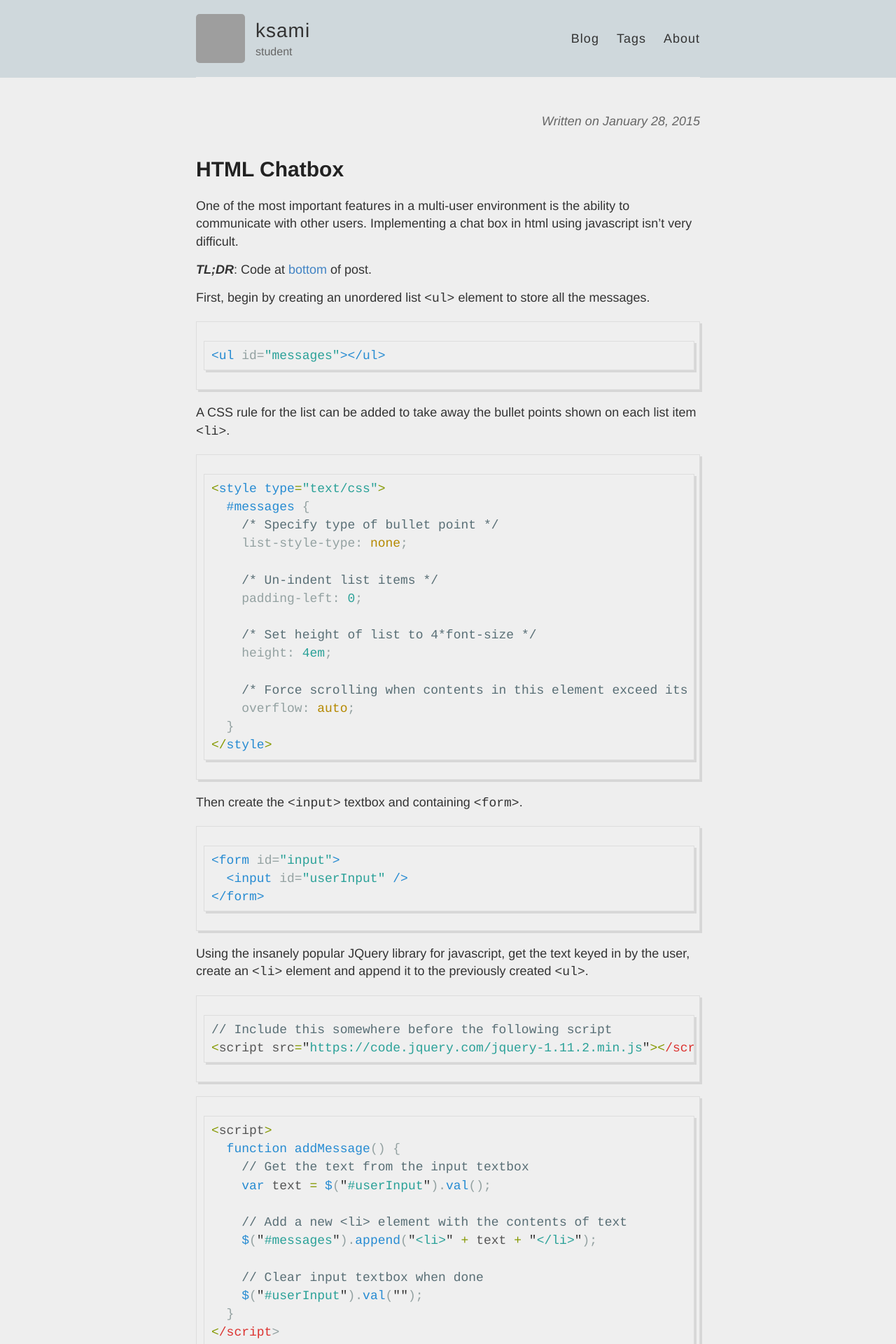
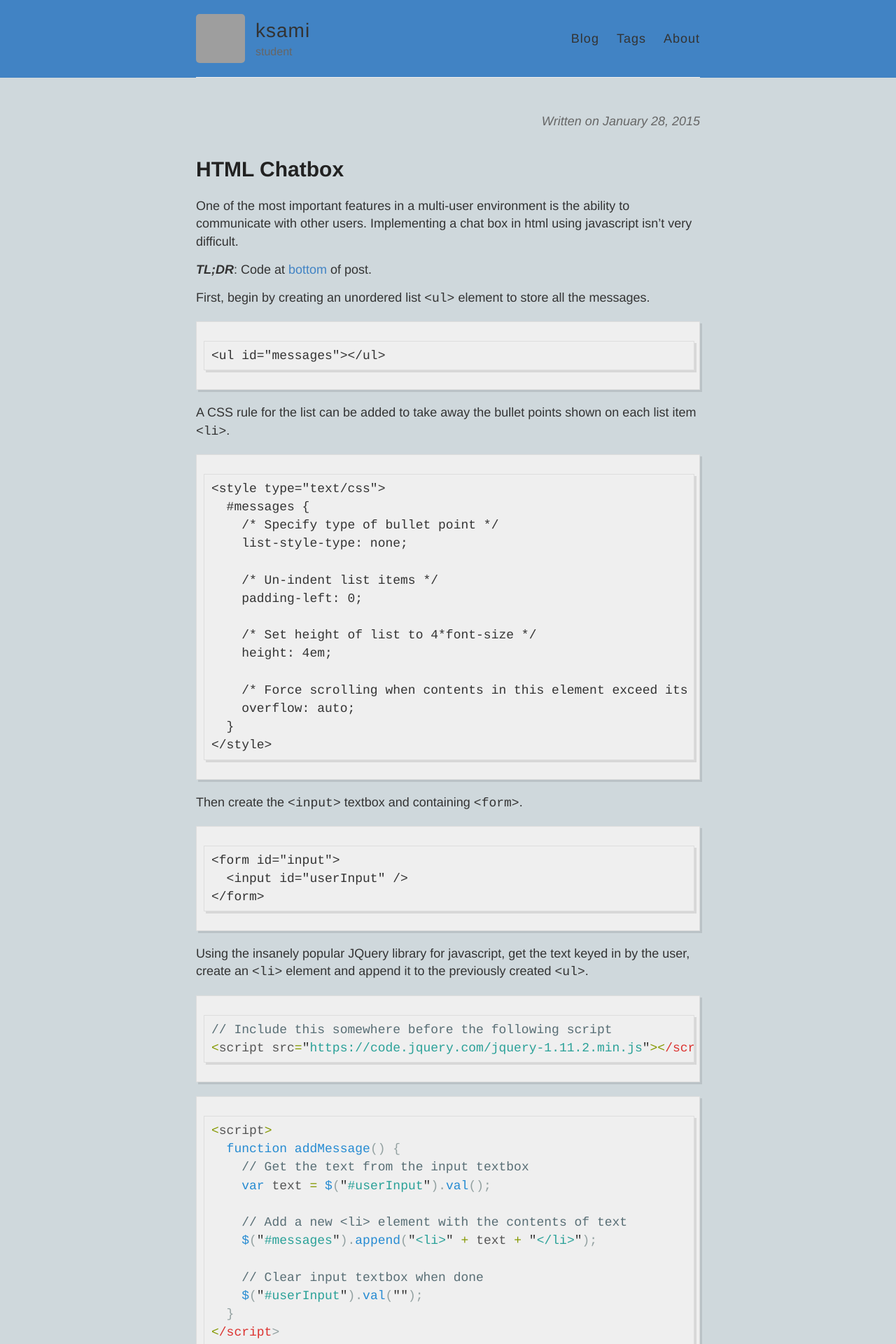
Before and after one commit to ksami/ksami.github.io, a Jekyll site: the page built from _posts/2015-01-28-HTML-Chatbox.md, in a window 1280 px wide. Shown: the top 1920 px of the page at 70% size. Built offline with Jekyll 4.4.1, drawn with Linux system fonts in a browser that asks for light colours; nearby versions of some CDN libraries; Markdown is read by kramdown in place of the engine named in the settings; comment, search, counter and statistics services are not loaded; grey boxes are pictures that could not be loaded.

Commit message:
edit post, change blog color

````diff
--- a/_posts/2015-01-28-HTML-Chatbox.md
+++ b/_posts/2015-01-28-HTML-Chatbox.md
@@ -9,12 +9,12 @@ One of the most important features in a multi-user environment is the ability to
 ___TL;DR___: Code at [bottom](#bottom) of post.
 
 First, begin by creating an unordered list `<ul>` element to store all the messages.
-```html
+```
 <ul id="messages"></ul>
 ```
 
 A CSS rule for the list can be added to take away the bullet points shown on each list item `<li>`.
-```css
+```
 <style type="text/css">
   #messages {
     /* Specify type of bullet point */
@@ -33,7 +33,7 @@ A CSS rule for the list can be added to take away the bullet points shown on eac
 ```
 
 Then create the `<input>` textbox and containing `<form>`.
-```html
+```
 <form id="input">
   <input id="userInput" />
 </form>
--- a/style.scss
+++ b/style.scss
@@ -18,7 +18,7 @@ html {
 }
 
 body {
-	background: $lightGray;
+	background: $lightBlueGray;
   font: 18px/1.4 $helvetica;
   color: $darkGray;
 }
@@ -152,7 +152,7 @@ img {
 
 .wrapper-masthead {
   margin-bottom: 50px;
-  background-color: $lightBlueGray;
+  background-color: $blue;
 }
 
 .masthead {
````
